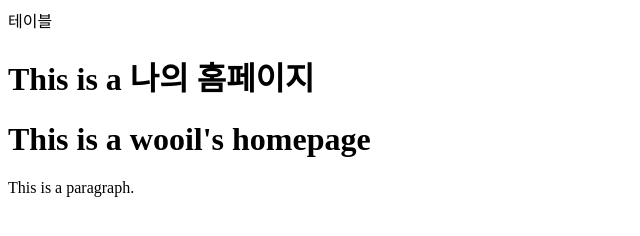
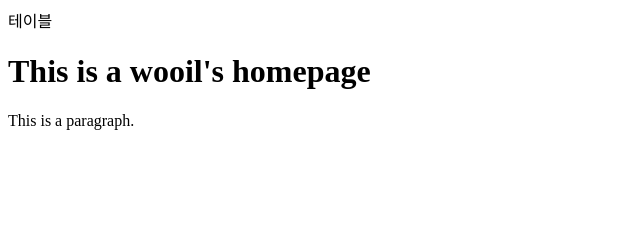
Before and after one commit to wooillee123/testweb, a plain HTML site: page index.html in a window 1280 px wide. Shown: the whole page, without its empty margins (0-640 px from the left). Drawn offline with Linux system fonts and the light colour scheme.

Commit message:
Update index.html

```diff
--- a/index.html
+++ b/index.html
@@ -6,8 +6,6 @@
 <body>
 <HEAD
 <a href="html/table.html"> 테이블 </a>
-<h1>This is a 나의 홈페이지</h1>
-
 <h1>This is a wooil's homepage</h1>
 <p>This is a paragraph.</p>
 
```
